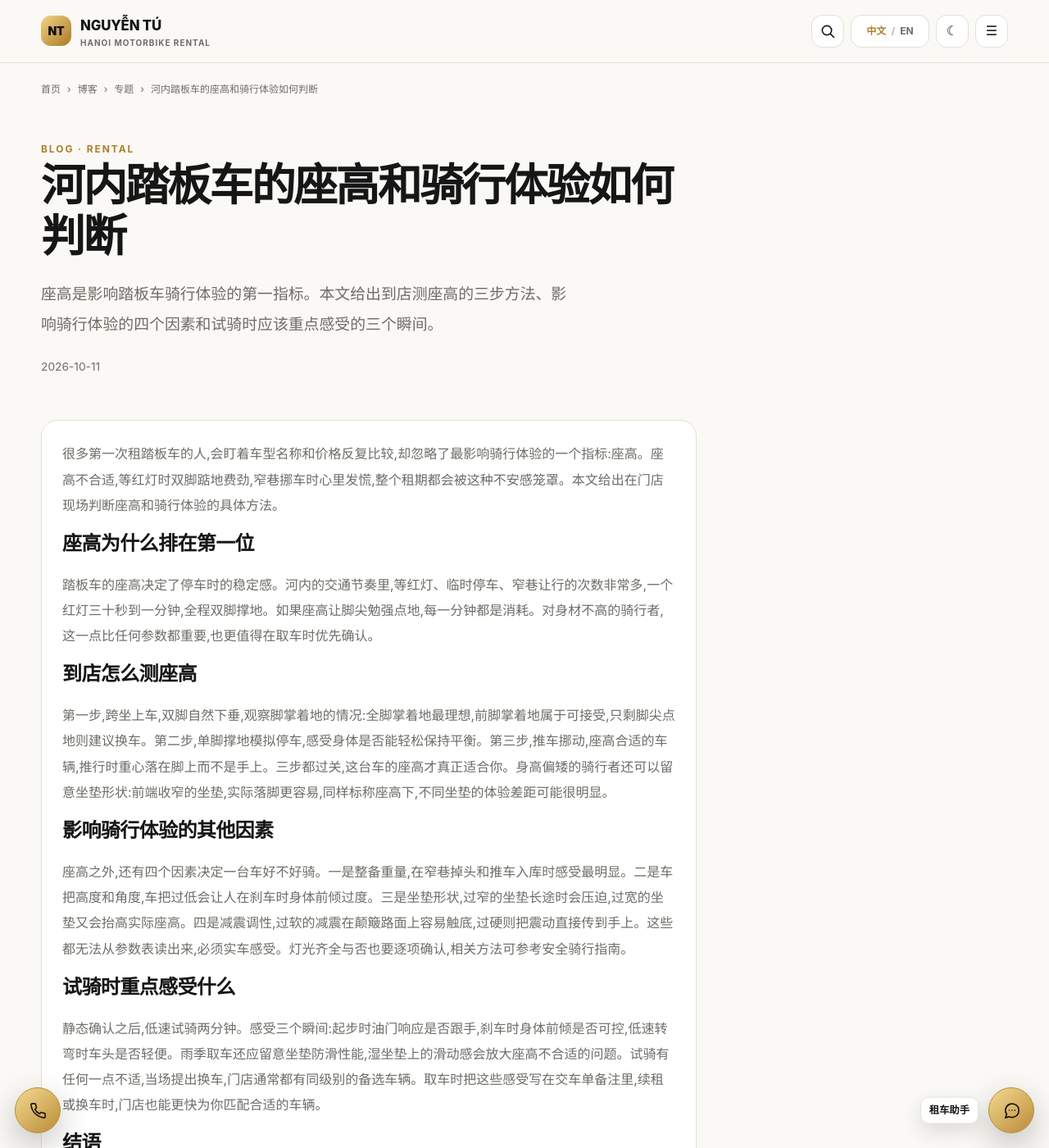
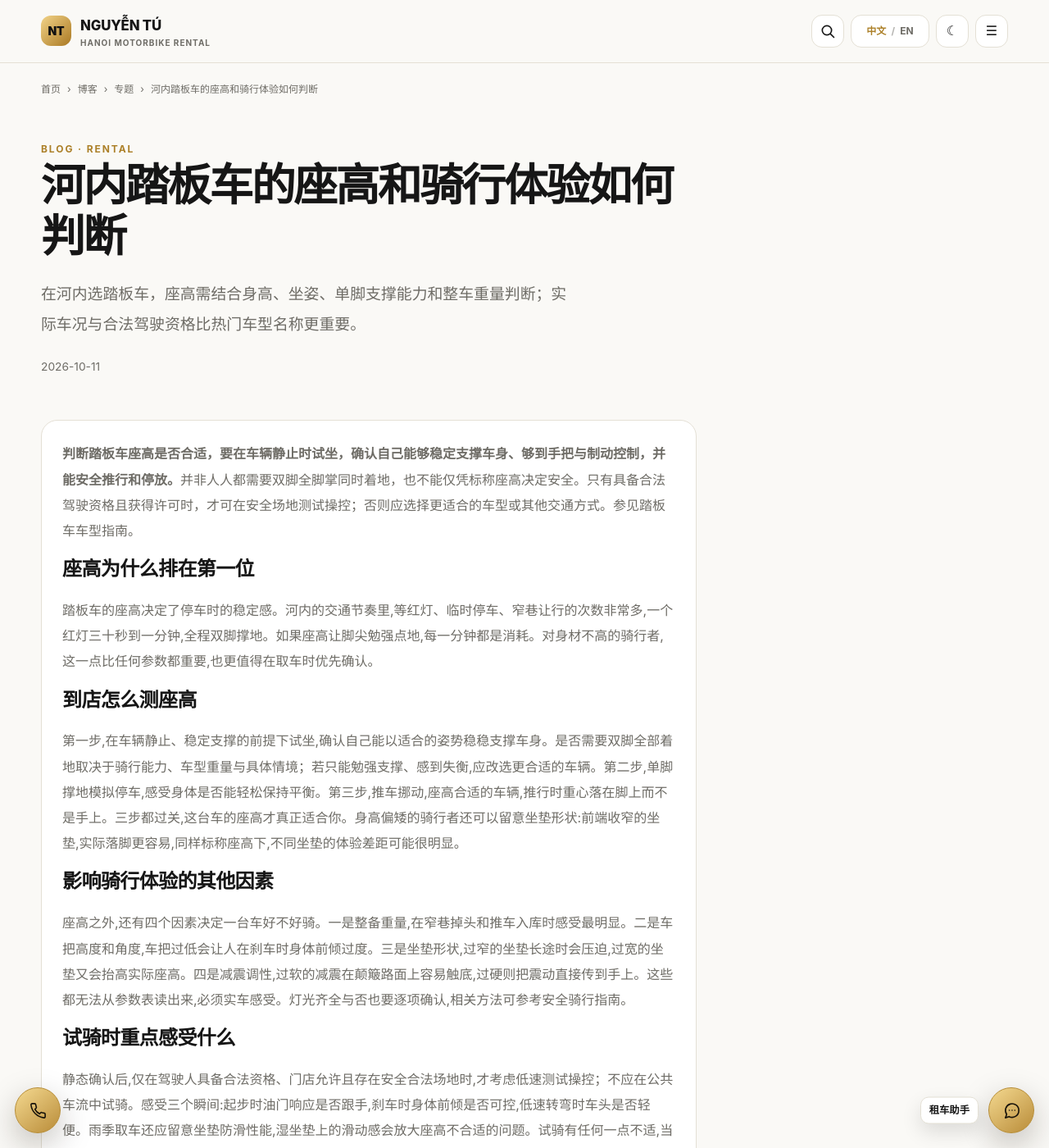
Before and after one commit to thuexemayhanoi/china, a Jekyll site: the page built from _posts/2026-10-11-hanoi-rental-scooters-07.md, in a window 1280 px wide and 1400 px high. Shown: the whole window at 82% size. Built offline with Jekyll 4.4.1, drawn with Linux system fonts in a browser that asks for light colours; some of the changed text lies outside the part shown.

Commit message:
seo(china): answer-first AEO and factual safety edits 2026-10-11-hanoi-rental-scooters-07.md

```diff
--- a/_posts/2026-10-11-hanoi-rental-scooters-07.md
+++ b/_posts/2026-10-11-hanoi-rental-scooters-07.md
@@ -5,14 +5,15 @@ topic: "rental"
 subtopic: "scooters"
 permalink: "/blog/hanoi-rental-scooters-07/"
 title: "河内踏板车的座高和骑行体验如何判断"
-description: "座高是影响踏板车骑行体验的第一指标。本文给出到店测座高的三步方法、影响骑行体验的四个因素和试骑时应该重点感受的三个瞬间。"
+description: "在河内选踏板车，座高需结合身高、坐姿、单脚支撑能力和整车重量判断；实际车况与合法驾驶资格比热门车型名称更重要。"
+last_modified_at: "2026-10-12"
 primary_keyword: "河内踏板车租赁"
 date: "2026-10-11 15:28:34 +0700"
 seo_silo: "rental/scooters"
 breadcrumbs: [{"label":"博客","href":"/blog/"},{"label":"专题","href":"/topics/rental/scooters/"},{"label":"河内踏板车的座高和骑行体验如何判断"}]
 publication_method: "automated_qa"
 ---
-很多第一次租踏板车的人,会盯着车型名称和价格反复比较,却忽略了最影响骑行体验的一个指标:座高。座高不合适,等红灯时双脚踮地费劲,窄巷挪车时心里发慌,整个租期都会被这种不安感笼罩。本文给出在门店现场判断座高和骑行体验的具体方法。
+**判断踏板车座高是否合适，要在车辆静止时试坐，确认自己能够稳定支撑车身、够到手把与制动控制，并能安全推行和停放。**并非人人都需要双脚全脚掌同时着地，也不能仅凭标称座高决定安全。只有具备合法驾驶资格且获得许可时，才可在安全场地测试操控；否则应选择更适合的车型或其他交通方式。参见[踏板车车型指南](/topics/rental/scooters/)。
 
 ## 座高为什么排在第一位
 
@@ -20,7 +21,7 @@ publication_method: "automated_qa"
 
 ## 到店怎么测座高
 
-第一步,跨坐上车,双脚自然下垂,观察脚掌着地的情况:全脚掌着地最理想,前脚掌着地属于可接受,只剩脚尖点地则建议换车。第二步,单脚撑地模拟停车,感受身体是否能轻松保持平衡。第三步,推车挪动,座高合适的车辆,推行时重心落在脚上而不是手上。三步都过关,这台车的座高才真正适合你。身高偏矮的骑行者还可以留意坐垫形状:前端收窄的坐垫,实际落脚更容易,同样标称座高下,不同坐垫的体验差距可能很明显。
+第一步,在车辆静止、稳定支撑的前提下试坐,确认自己能以适合的姿势稳稳支撑车身。是否需要双脚全部着地取决于骑行能力、车型重量与具体情境；若只能勉强支撑、感到失衡,应改选更合适的车辆。第二步,单脚撑地模拟停车,感受身体是否能轻松保持平衡。第三步,推车挪动,座高合适的车辆,推行时重心落在脚上而不是手上。三步都过关,这台车的座高才真正适合你。身高偏矮的骑行者还可以留意坐垫形状:前端收窄的坐垫,实际落脚更容易,同样标称座高下,不同坐垫的体验差距可能很明显。
 
 ## 影响骑行体验的其他因素
 
@@ -28,7 +29,7 @@ publication_method: "automated_qa"
 
 ## 试骑时重点感受什么
 
-静态确认之后,低速试骑两分钟。感受三个瞬间:起步时油门响应是否跟手,刹车时身体前倾是否可控,低速转弯时车头是否轻便。雨季取车还应留意坐垫防滑性能,湿坐垫上的滑动感会放大座高不合适的问题。试骑有任何一点不适,当场提出换车,门店通常都有同级别的备选车辆。取车时把这些感受写在交车单备注里,续租或换车时,门店也能更快为你匹配合适的车辆。
+静态确认后,仅在驾驶人具备合法资格、门店允许且存在安全合法场地时,才考虑低速测试操控；不应在公共车流中试骑。感受三个瞬间:起步时油门响应是否跟手,刹车时身体前倾是否可控,低速转弯时车头是否轻便。雨季取车还应留意坐垫防滑性能,湿坐垫上的滑动感会放大座高不合适的问题。试骑有任何一点不适,当场提出换车,门店是否有其它合适车辆以及能否换车须当次确认,不能默认库存充足。取车时把这些感受写在交车单备注里,续租或换车时,门店也能更快为你匹配合适的车辆。
 
 ## 结语
 
```
